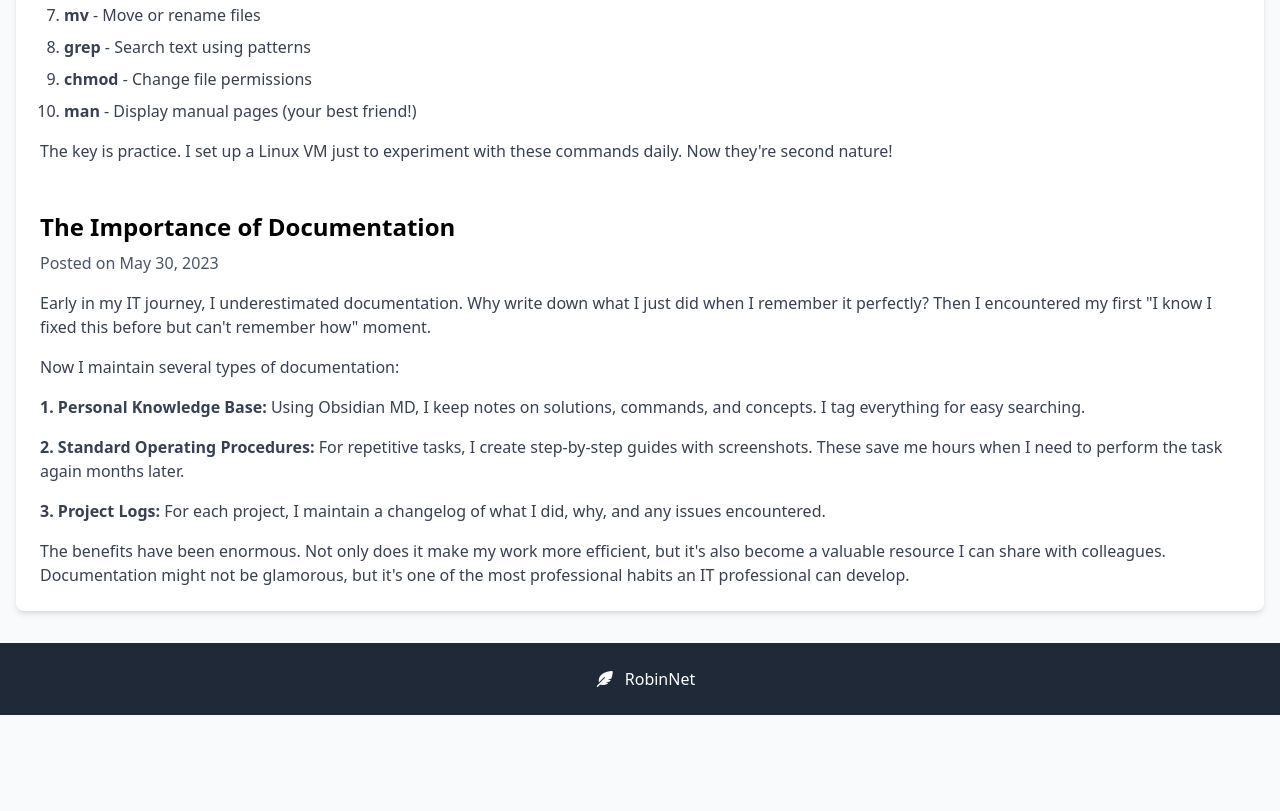
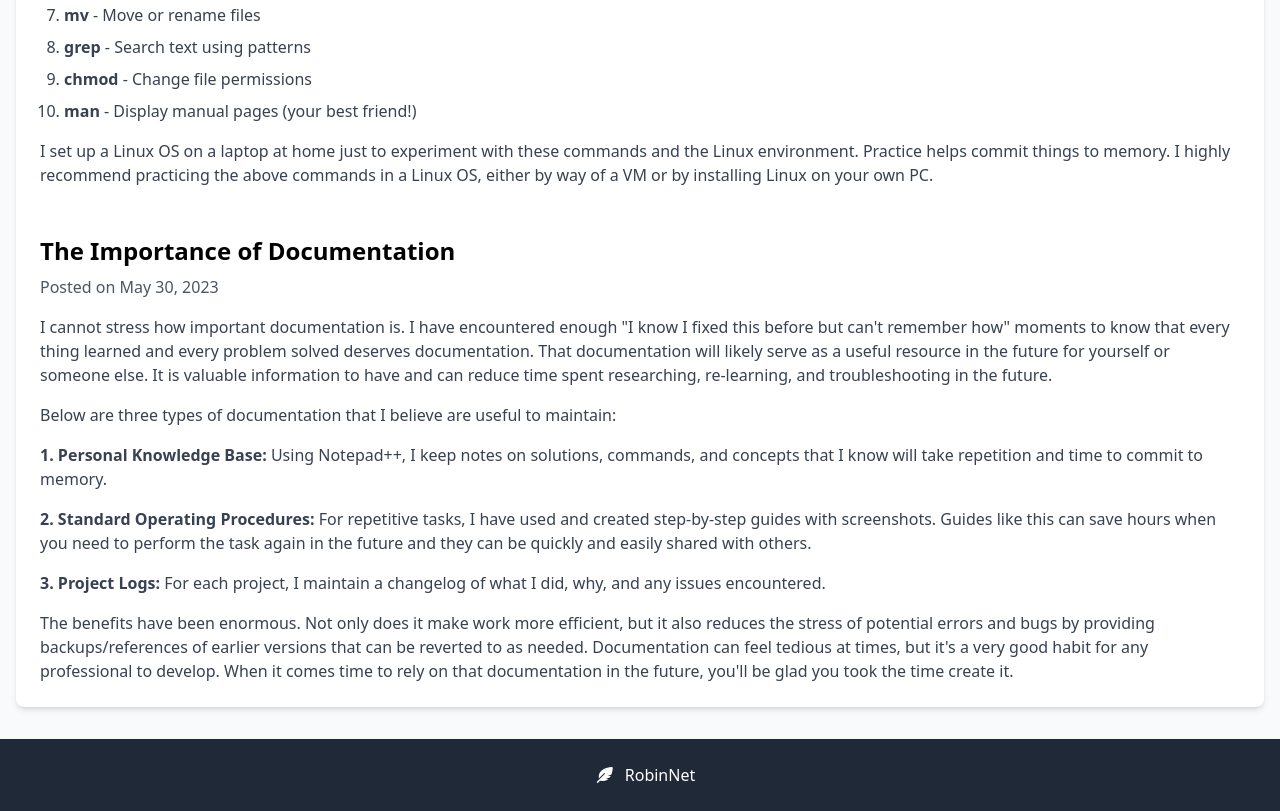
Before and after one commit to grobin1/robinNET, a plain HTML site: page blog.html in a window 1280 px wide. Shown: the part 1257-2068 px from the top of the page. Before the commit the page ends 1972 px from the top, so only its background shows below. Drawn offline with nearby package versions, Linux system fonts and the light colour scheme.

Commit message:
blog update

```diff
--- a/blog.html
+++ b/blog.html
@@ -101,28 +101,43 @@
                                 <li><strong>chmod</strong> - Change file permissions</li>
                                 <li><strong>man</strong> - Display manual pages (your best friend!)</li>
                             </ol>
-                            <p>The key is practice. I set up a Linux VM just to experiment with these commands daily.
-                                Now they're second nature!</p>
+                            <p> I set up a Linux OS on a laptop at home just to experiment with
+                                these commands and the Linux environment. Practice helps commit things to
+                                memory. I highly recommend practicing
+                                the above commands in a Linux OS, either by way of a VM or by installing Linux on
+                                your own PC.
+                            </p>
                         </div>
                     </article>
                     <article id="documentation">
                         <h3 class="text-2xl font-semibold mb-2">The Importance of Documentation</h3>
                         <p class="text-gray-600 mb-4">Posted on May 30, 2023</p>
                         <div class="text-gray-700 space-y-4">
-                            <p>Early in my IT journey, I underestimated documentation. Why write down what I just did
-                                when I remember it perfectly? Then I encountered my first "I know I fixed this before
-                                but can't remember how" moment.</p>
-                            <p>Now I maintain several types of documentation:</p>
-                            <p><strong>1. Personal Knowledge Base:</strong> Using Obsidian MD, I keep notes on
-                                solutions, commands, and concepts. I tag everything for easy searching.</p>
-                            <p><strong>2. Standard Operating Procedures:</strong> For repetitive tasks, I create
-                                step-by-step guides with screenshots. These save me hours when I need to perform the
-                                task again months later.</p>
+                            <p> I cannot stress how important documentation is. I have encountered enough "I know
+                                I fixed this before
+                                but can't remember how" moments to know that every thing learned and every problem
+                                solved deserves documentation. That documentation will likely serve as a useful resource
+                                in the future for yourself or someone else. It is valuable information to have and can
+                                reduce time spent researching, re-learning, and troubleshooting in the future.
+                            </p>
+                            <p>Below are three types of documentation that I believe are useful to maintain:</p>
+                            <p><strong>1. Personal Knowledge Base:</strong> Using Notepad++, I keep notes on
+                                solutions, commands, and concepts that I know will take repetition and time to commit to
+                                memory.</p>
+                            <p><strong>2. Standard Operating Procedures:</strong> For repetitive tasks, I have used and
+                                created
+                                step-by-step guides with screenshots. Guides like this can save hours when you need to
+                                perform the
+                                task again in the future and they can be quickly and easily shared with others.</p>
                             <p><strong>3. Project Logs:</strong> For each project, I maintain a changelog of what I did,
                                 why, and any issues encountered.</p>
-                            <p>The benefits have been enormous. Not only does it make my work more efficient, but it's
-                                also become a valuable resource I can share with colleagues. Documentation might not be
-                                glamorous, but it's one of the most professional habits an IT professional can develop.
+                            <p>The benefits have been enormous. Not only does it make work more efficient, but it
+                                also reduces the stress of potential errors and bugs by providing backups/references of
+                                earlier
+                                versions that can be reverted to as needed. Documentation can feel tedious at times, but
+                                it's a very good habit for any professional to develop. When it comes time to rely on
+                                that documentation in the future, you'll be glad you took the time create it.
+
                             </p>
                         </div>
                     </article>
```
Also changed, not shown: goals.html (+2 -2 lines), index.html (+10 -2 lines).
